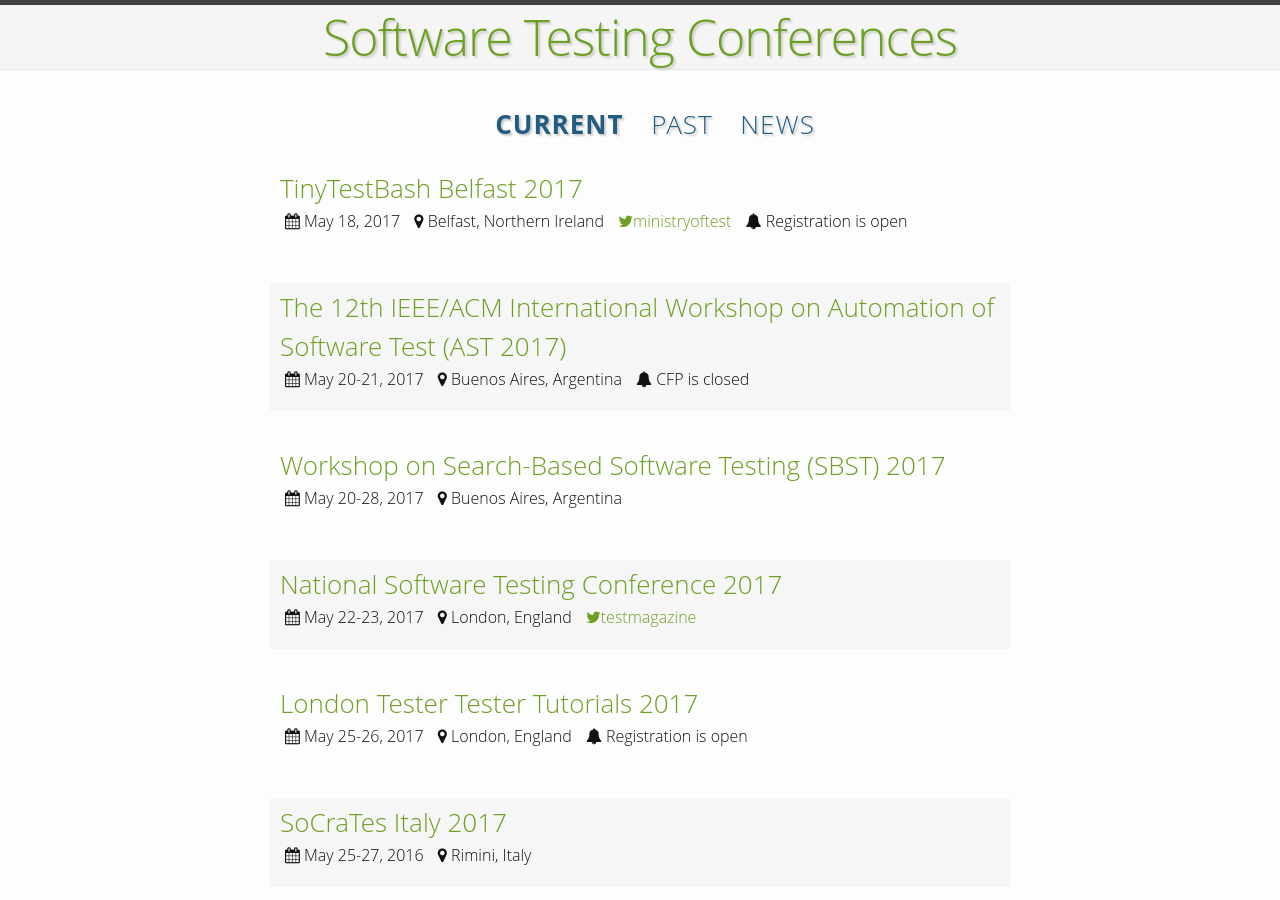
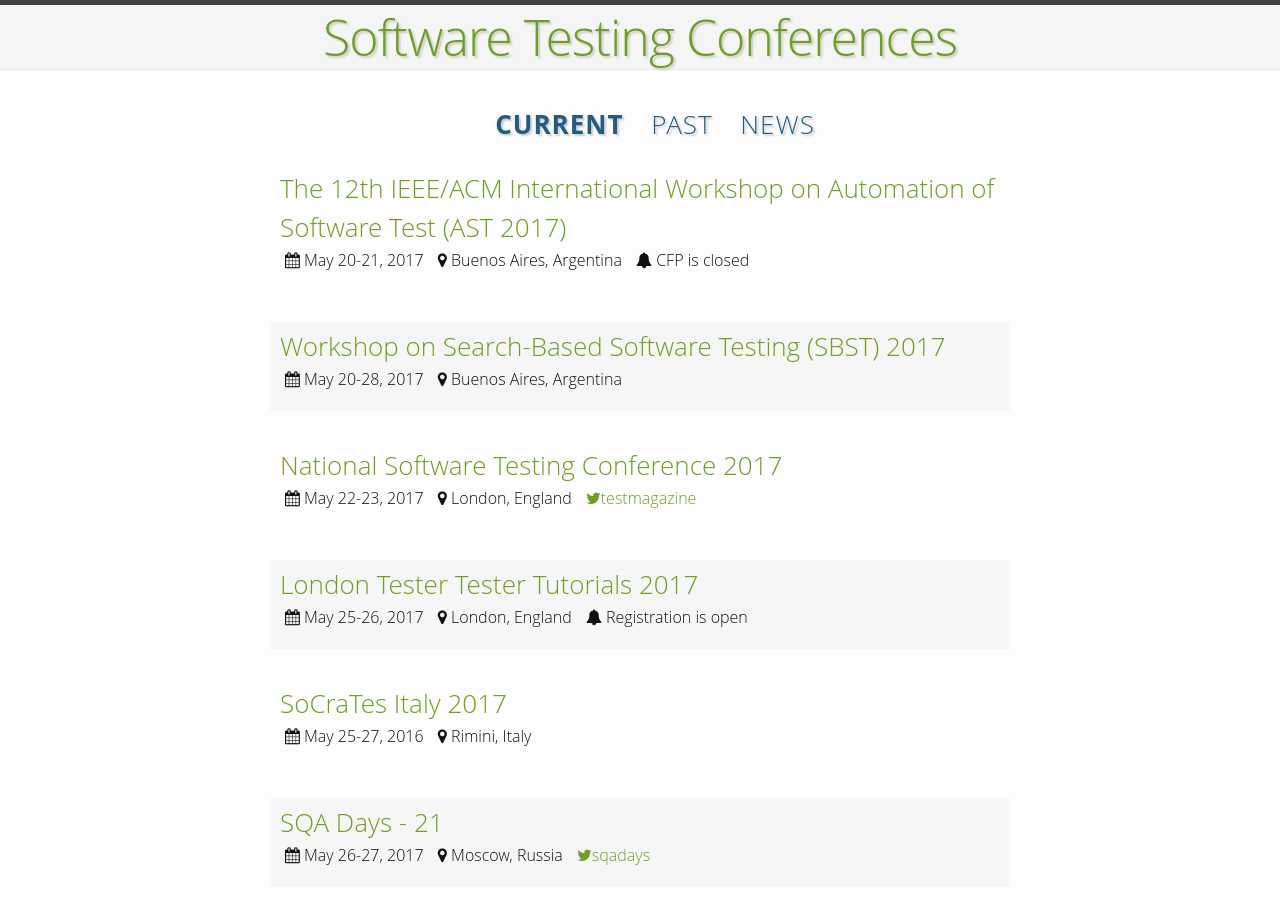
Before and after one commit to TestingConferences/testingconferences.github.io, a Jekyll site: the page built from index.html, in a window 1280 px wide and 900 px high. Built offline with Jekyll 4.4.1, drawn with Linux system fonts in a browser that asks for light colours.

Commit message:
Moving current to past

```diff
--- a/_data/current.yml
+++ b/_data/current.yml
@@ -1,10 +1,3 @@
-- name: TinyTestBash Belfast 2017
-  location: Belfast, Northern Ireland
-  dates: "May 18, 2017"
-  url: http://www.ministryoftesting.com/2016/11/tinytestbash-belfast/
-  twitter: ministryoftest
-  status: Registration is open
-
 - name: The 12th IEEE/ACM International Workshop on Automation of Software Test (AST 2017)
   location: Buenos Aires, Argentina
   dates: "May 20-21, 2017"
--- a/_data/past.yml
+++ b/_data/past.yml
@@ -1,3 +1,10 @@
+- name: TinyTestBash Belfast 2017
+  location: Belfast, Northern Ireland
+  dates: "May 18, 2017"
+  url: http://www.ministryoftesting.com/2016/11/tinytestbash-belfast/
+  twitter: ministryoftest
+  status: Registration is open
+
 - name: TestingUy 2017
   location: Montevideo, Uruguay
   dates: "May 15-16, 2017"
```
